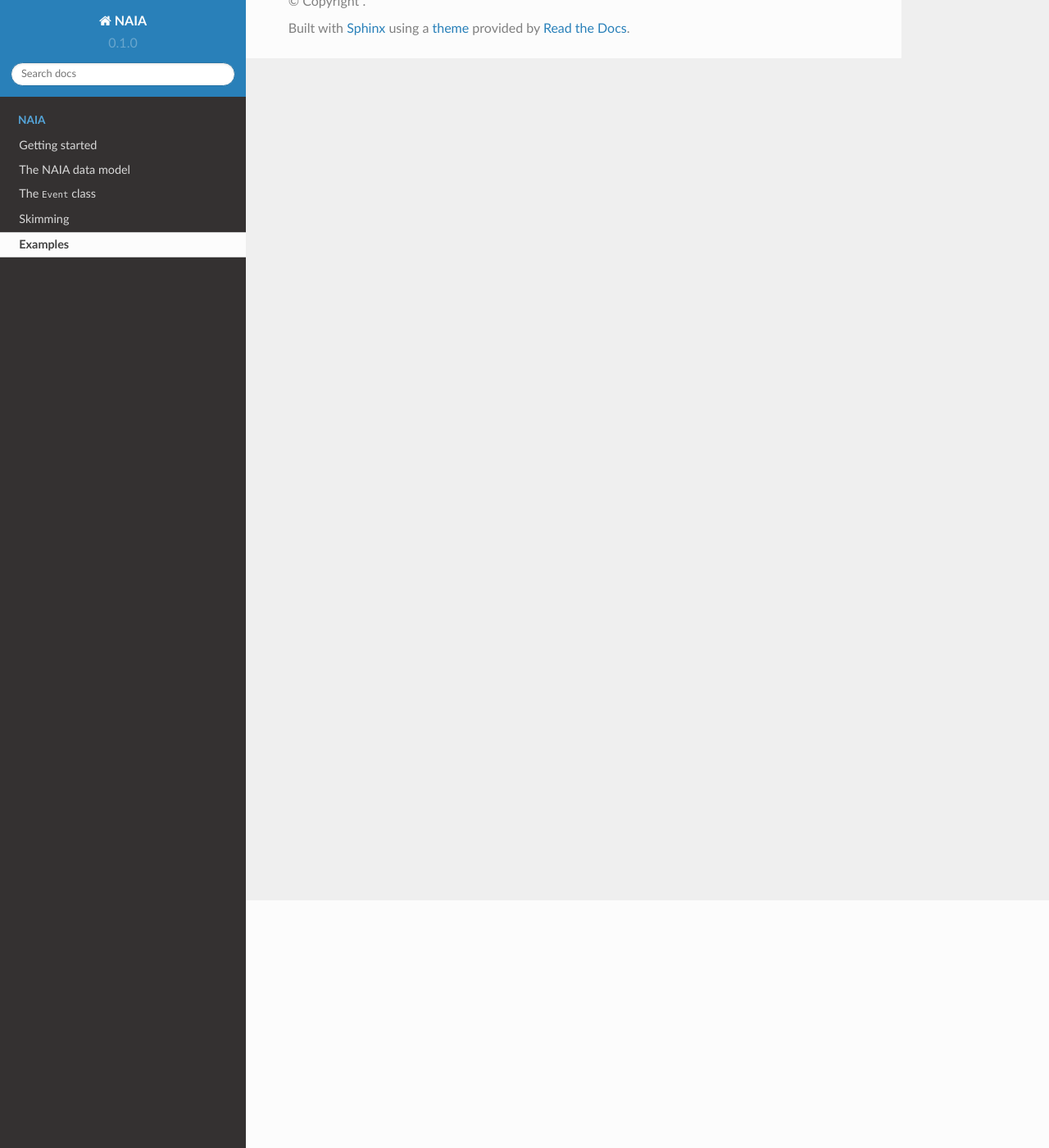
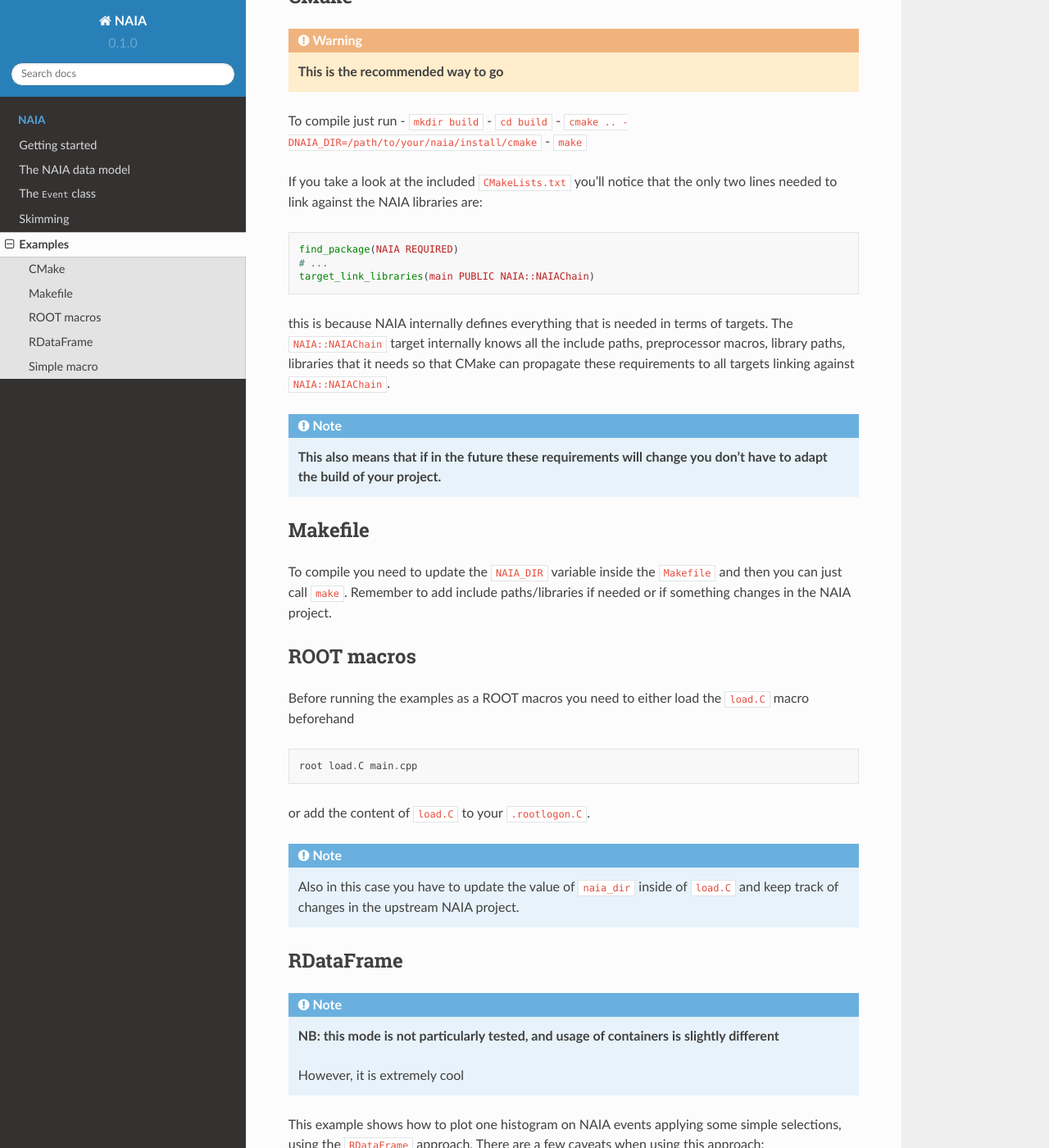
Before and after one commit to valerioformato/NAIA-readthedocs, a Sphinx documentation site: the page built from docs/source/examples.rst, in a window 1280 px wide and 1400 px high, scrolled down 302 px. Shown: the whole window at 82% size. Built offline with Sphinx 7.4.7 and the Read the Docs theme 2.0.0, drawn with Linux system fonts in a browser that asks for light colours; some of the changed text lies outside the part shown.

Commit message:
Add simple example explanation

```diff
--- a/docs/source/examples.rst
+++ b/docs/source/examples.rst
@@ -2,3 +2,84 @@ Examples
 ========
 
 NAIA ships with a few examples to help you getting started
+
+All examples show the steps needed to compile/run a simple executable that loops over a ``NAIAChain``
+
+CMake
+^^^^^
+
+.. warning::
+
+    **This is the recommended way to go**
+
+To compile just run
+- ``mkdir build``
+- ``cd build``
+- ``cmake .. -DNAIA_DIR=/path/to/your/naia/install/cmake``
+- ``make``
+
+If you take a look at the included ``CMakeLists.txt`` you'll notice that the only two lines needed to link against the NAIA libraries are:
+
+.. code-block:: cmake
+
+    find_package(NAIA REQUIRED)
+    # ...
+    target_link_libraries(main PUBLIC NAIA::NAIAChain)
+
+this is because NAIA internally defines everything that is needed in terms of targets.
+The ``NAIA::NAIAChain`` target internally knows all the include paths, preprocessor macros, library paths, libraries
+that it needs so that CMake can propagate these requirements to all targets linking against ``NAIA::NAIAChain``.
+
+.. note::
+
+    **This also means that if in the future these requirements will change you don't have to adapt the build of your project.**
+
+Makefile
+^^^^^^^^
+
+To compile you need to update the ``NAIA_DIR`` variable inside the ``Makefile`` and then you can just call ``make``.
+Remember to add include paths/libraries if needed or if something changes in the NAIA project.
+
+ROOT macros
+^^^^^^^^^^^
+
+Before running the examples as a ROOT macros you need to either load the ``load.C`` macro beforehand
+
+.. code-block::
+
+    root load.C main.cpp
+
+or add the content of ``load.C`` to your ``.rootlogon.C``.
+
+.. note::
+
+    Also in this case you have to update the value of ``naia_dir`` inside of ``load.C`` and keep track of changes
+    in the upstream NAIA project.
+
+RDataFrame
+^^^^^^^^^^
+
+.. note::
+
+    **NB: this mode is not particularly tested, and usage of containers is slightly different**
+
+    However, it is extremely cool
+
+This example shows how to plot one histogram on NAIA events applying some simple selections, using the ``RDataFrame`` approach.
+There are a few caveats when using this approach:
+
+* You don't use ``NAIAChain``, instead you have to create the ``RDataFrame`` object reading the original tree from file,
+or creating a traditional ``TChain``. How this ties with the ``RTIInfo`` and ``FileInfo`` trees is to be investigated.
+* You have to work with the "Data" container classes, without the "read-on-demand" part. ``RDataFrame`` is supposed to take
+care of the rest by itself.
+* You have to use the correct branch name in all the operations, which should be the same as the corresponding container
+"Data" class.
+
+Simple macro
+^^^^^^^^^^^^
+
+.. note::
+
+    **NB: this mode is not particularly tested, and generally discouraged**
+
+This example shows how to loop on a ``NAIAChain`` from a root macro. It is identical to the simple CMake and Makefile examples.
```
Also changed, not shown: docs/source/build-install.rst (+6 -12 lines).
